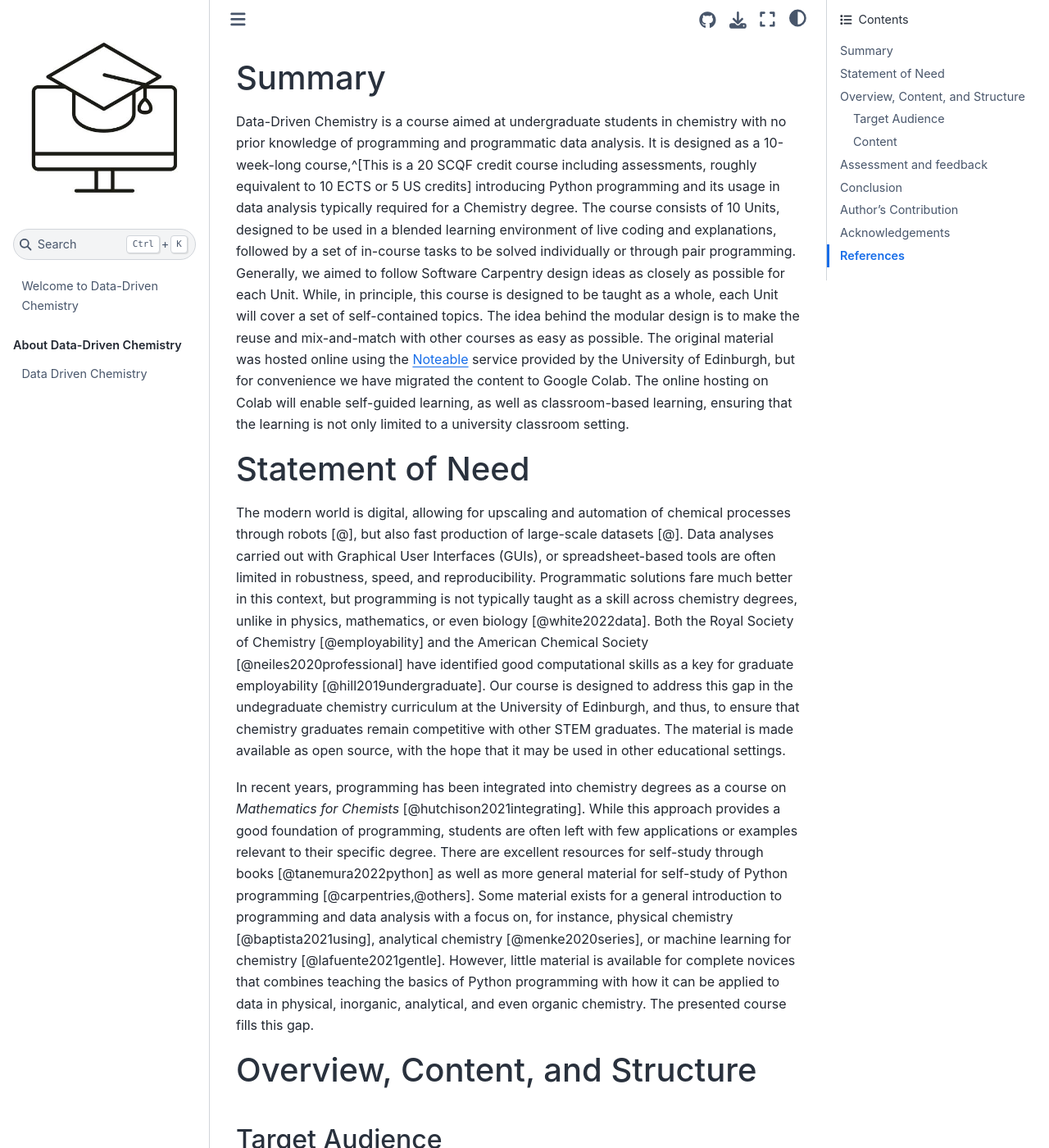
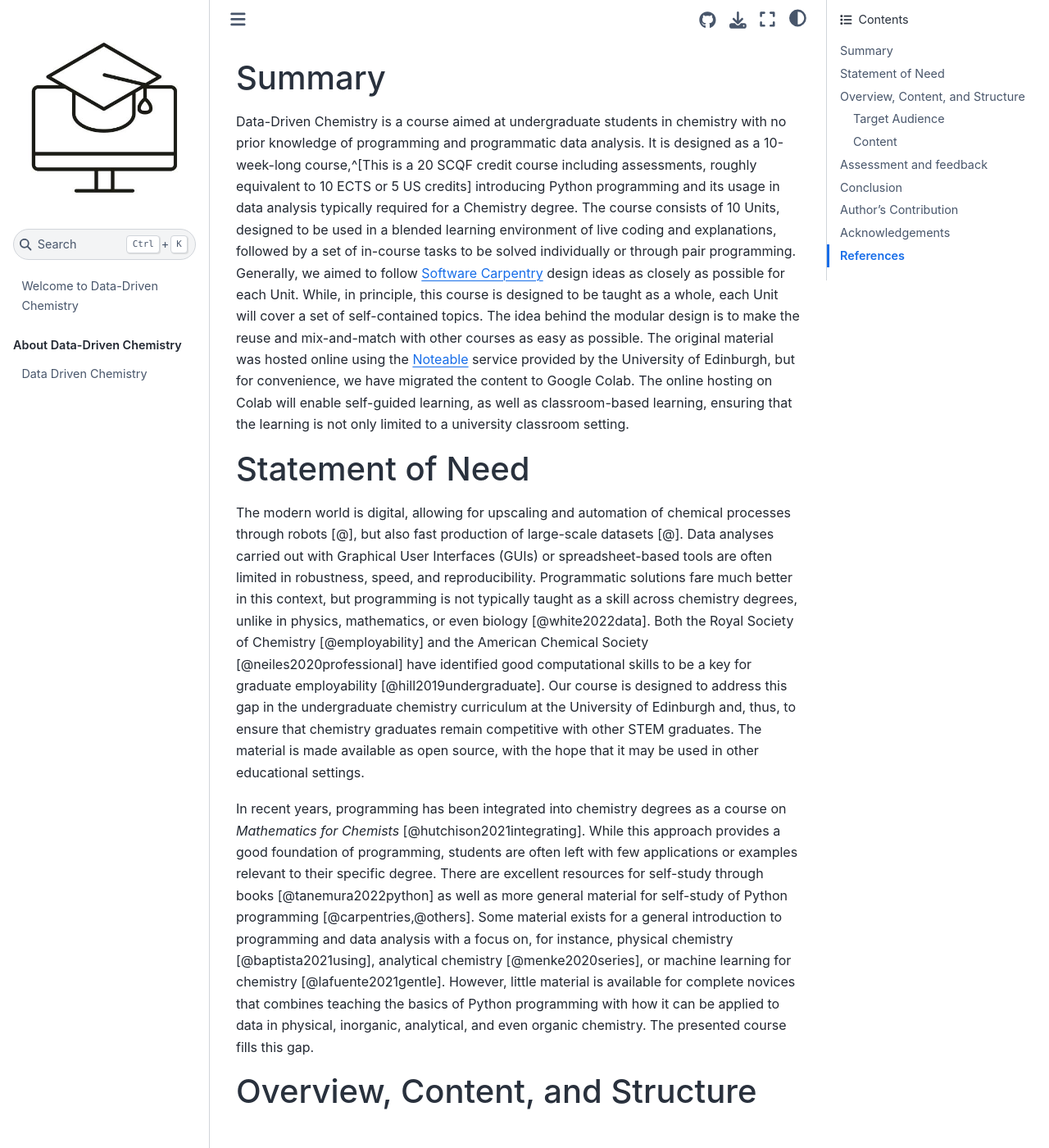
Before and after one commit to Edinburgh-Chemistry-Teaching/Data-driven-chemistry, a Jupyter Book: the page built from paper/paper.md, in a window 1280 px wide and 1400 px high. Shown: the whole window at 82% size. Built offline with Jupyter Book 1.0.4 settings and Sphinx 7.4.7 and the Sphinx Book theme 1.1.4, drawn with Linux system fonts in a browser that asks for light colours; pages that are not in the unit, such as notebooks, are missing from menus; some of the changed text lies outside the part shown.

Commit message:
spellcheck
basically spellcheck
happy with everything otherwise

See the Acknowledgements note - do you want to include demonstrators by first name?

```diff
--- a/paper/paper.md
+++ b/paper/paper.md
@@ -42,46 +42,50 @@
 ---
 
 # Summary
+
 Data-Driven Chemistry is a course aimed at undergraduate students in chemistry with no prior knowledge of programming and programmatic data analysis. It is designed as a 10-week-long course,^[This is a 20 SCQF credit course including assessments, roughly equivalent to 10 ECTS or 5 US credits] introducing Python programming and its usage in data analysis typically required for a Chemistry degree. The course consists of 10 Units, designed to be used in a blended learning environment of live coding and explanations, followed by a set of in-course tasks to be solved individually or through pair programming.
-Generally, we aimed to follow Software Carpentry design ideas as closely as possible for each Unit. While, in principle, this course is designed to be taught as a whole, each Unit will cover a set of self-contained topics. The idea behind the modular design is to make the reuse and mix-and-match with other courses as easy as possible.
-The original material was hosted online using the [Noteable](https://noteable.edina.ac.uk/) service provided by the University of Edinburgh, but for convenience we have migrated the content to Google Colab. The online hosting on Colab will enable self-guided learning, as well as classroom-based learning, ensuring that the learning is not only limited to a university classroom setting.
+Generally, we aimed to follow [Software Carpentry](https://software-carpentry.org) design ideas as closely as possible for each Unit. While, in principle, this course is designed to be taught as a whole, each Unit will cover a set of self-contained topics. The idea behind the modular design is to make the reuse and mix-and-match with other courses as easy as possible.
+The original material was hosted online using the [Noteable](https://noteable.edina.ac.uk/) service provided by the University of Edinburgh, but for convenience, we have migrated the content to Google Colab. The online hosting on Colab will enable self-guided learning, as well as classroom-based learning, ensuring that the learning is not only limited to a university classroom setting.
 
 # Statement of Need
-The modern world is digital, allowing for upscaling and automation of chemical processes through robots [@], but also fast production of large-scale datasets [@]. Data analyses carried out with Graphical User Interfaces (GUIs), or spreadsheet-based tools are often limited in robustness, speed, and reproducibility. Programmatic solutions fare much better in this context, but programming is not typically taught as a skill across chemistry degrees, unlike in physics, mathematics, or even biology [@white2022data]. Both the Royal Society of Chemistry [@employability] and the American Chemical Society [@neiles2020professional] have identified good computational skills as a key for graduate employability [@hill2019undergraduate]. Our course is designed to address this gap in the undegraduate chemistry curriculum at the University of Edinburgh, and thus, to ensure that chemistry graduates remain competitive with other STEM graduates. The material is made available as open source, with the hope that it may be used in other educational settings.
+
+The modern world is digital, allowing for upscaling and automation of chemical processes through robots [@], but also fast production of large-scale datasets [@]. Data analyses carried out with Graphical User Interfaces (GUIs) or spreadsheet-based tools are often limited in robustness, speed, and reproducibility. Programmatic solutions fare much better in this context, but programming is not typically taught as a skill across chemistry degrees, unlike in physics, mathematics, or even biology [@white2022data]. Both the Royal Society of Chemistry [@employability] and the American Chemical Society [@neiles2020professional] have identified good computational skills to be a key for graduate employability [@hill2019undergraduate]. Our course is designed to address this gap in the undergraduate chemistry curriculum at the University of Edinburgh and, thus, to ensure that chemistry graduates remain competitive with other STEM graduates. The material is made available as open source, with the hope that it may be used in other educational settings.
 
 In recent years, programming has been integrated into chemistry degrees as a course on _Mathematics for Chemists_ [@hutchison2021integrating]. While this approach provides a good foundation of programming, students are often left with few applications or examples relevant to their specific degree. There are excellent resources for self-study through books [@tanemura2022python] as well as more general material for self-study of Python programming [@carpentries,@others]. Some material exists for a general introduction to programming and data analysis with a focus on, for instance, physical chemistry [@baptista2021using], analytical chemistry [@menke2020series], or machine learning for chemistry [@lafuente2021gentle]. However, little material is available for complete novices that combines teaching the basics of Python programming with how it can be applied to data in physical, inorganic, analytical, and even organic chemistry. The presented course fills this gap.
 
 # Overview, Content, and Structure
 ## Target Audience
-The course is aimed at early year undergraduate students in Chemistry, either first or second year, with little or no programming background in Python or other languages. The cohort size is typically around 100 students. During the first lecture, the 2022/23 cohort was asked the question: "Do you know how to code?".
-Overwhelmingly (62%), students replied with "I have no prior coding experience", while an additional 30% replied "I only have some basic Python or coding experience". Only one respondent answered that they were confident in the use of Python.
 
-At the end of the course students should be proficient in using Python to:
+The course is aimed at early-year undergraduate students in Chemistry, either first or second year, with little or no programming background in Python or other languages. The cohort size is typically around 100 students. During the first lecture, the 2022/23 cohort was asked the question: "Do you know how to code?".
+Overwhelmingly (62%), students replied with "I have no prior coding experience", while an additional 30% replied - "I only have some basic Python or coding experience". Only one respondent answered that they were confident in the use of Python.
+
+By the end of the course, students should be proficient in using Python to:
 - Break a problem into logical steps, and use loops and decision operations to solve tasks;
 - Perform numerical operations such as vector algebra and calculate simple statistics on data sets;
 - Read and clean experimental data, visualise the data and draw appropriate conclusions from the data through simple statistical analysis;
-- Fit models to numerical data, and present results in a clear and well documented manner;
-- Write readable, well-documented short snippets of code for data analysis making use of functions, loops, and conditionals.
+- Fit models to numerical data and present results in a clear and well-documented manner;
+- Write readable, well-documented short snippets of code for data analysis making use of functions, loops and conditionals.
 
 ## Content
-The course is structured similarly to [@muller2022pcp]. Data-Driven Chemistry consists of 10 units, each designed as a 3-hour workshop session, either in-person or online. Additional tasks are provided for completion after the workshop sessions.
-A summary of each unit can be found in the Table 1 below:
+
+The course is structured similarly to [@muller2022pcp]. Data-Driven Chemistry consists of 10 Units, each designed as a 3-hour workshop session, either in-person or online. Additional tasks are provided for completion after the workshop sessions.
+A summary of each unit can be found in Table 1 below:
 
 | Unit | Content Summary                 | Materials |
 |------|---------------------------------|-----------|
 | 01    | An Introduction to algorithmic thinking and using Jupyter notebooks              |[Link to Notebook](https://github.com/Edinburgh-Chemistry-Teaching/DDC/blob/main/Unit_01/Unit_01_problem_solving_I.ipynb)|
 | 02    | Variables (`int`, `float`, `string`), lists, dictionaries and tuples in Python|[Link to Notebook](https://github.com/Edinburgh-Chemistry-Teaching/DDC/blob/main/Unit_02/Unit_02_variables_I.ipynb) |
 | 03    | Loops and conditional statements                                                  |[Link to Notebook](https://github.com/Edinburgh-Chemistry-Teaching/DDC/blob/main/Unit_03/Unit_03_loops_I.ipynb) |
-| 04    | Functions, Pandas, and basic Input/Output                                        |[Link to Notebook](https://github.com/Edinburgh-Chemistry-Teaching/DDC/blob/main/Unit_04/Unit_04_functions_I.ipynb) |
-| 05    | An introduction to plotting, units and statistics                      |[Link to Notebook](https://github.com/Edinburgh-Chemistry-Teaching/DDC/blob/main/Unit_05/Unit_05_plotting_I.ipynb) |
+| 04    | Functions and basic Input/Output                                        |[Link to Notebook](https://github.com/Edinburgh-Chemistry-Teaching/DDC/blob/main/Unit_04/Unit_04_functions_I.ipynb) |
+| 05    | An introduction, plotting, units and statistics                    |[Link to Notebook](https://github.com/Edinburgh-Chemistry-Teaching/DDC/blob/main/Unit_05/Unit_05_plotting_I.ipynb) |
 | 06    | Comparison of distributions, t-tests and molecular geometries             |[Link to Notebook](https://github.com/Edinburgh-Chemistry-Teaching/DDC/blob/main/Unit_06/Unit_06_statistics_I.ipynb) |
 | 07    | Correlations in data and model fitting                                  |[Link to Notebook](https://github.com/Edinburgh-Chemistry-Teaching/DDC/blob/main/Unit_07/Unit_07_fitting_I.ipynb) |
 | 08    | Applications I: finding peaks in mass spectra, fitting radioactive decay pathways and writing a chemistry quiz                                                        |[Link to Notebook](https://github.com/Edinburgh-Chemistry-Teaching/DDC/blob/main/Unit_08/Unit_08_Applications_I.ipynb) |
 | 09    | Applications II: UV-Vis and small angle X-ray scattering (SAXS) examples                                                         |[Link to Notebook](https://github.com/Edinburgh-Chemistry-Teaching/DDC/blob/main/Unit_09/Unit_09_applications_II_A.ipynb) |
 | 10   | Applications III: nuclear magnetic resonance (NMR) example                                                       |[Link to Notebook](https://github.com/Edinburgh-Chemistry-Teaching/DDC/blob/main/Unit_010/Unit_10_NMR_application_student.ipynb)|
-*Table 1: Summary of course material*
+*Table 1: Summary of course material.*
 
-The content is grouped into three main parts. `Unit_01` to `Unit_04` introduces concepts around algorithmic thinking and Python syntax, including variables, loops, functions, libraries, documentation, how to get help, and how to read files. This was largely adapted from [Plotting and Programming in Python](http://swcarpentry.github.io/python-novice-gapminder/). `Unit_05` to `Unit_07` introduce concepts from SciPy [@virtanen2020scipy], NumPy [@harris2020array], Matplotlib [@hunter2007matplotlib] and Pandas [@team2022pandasdev] to carry out basic statistical analysis and plotting of chemistry-related data. Our strategy here was to incorporate as many chemistry topics or techniques already familiar to students while teaching new Python content. For example, we assume that students have already studied mathematical concepts such as fitting data and comparing distributions, but now are presented with a dataset relevant to their degree. The domain specific twist aims to boost motivation in students to engage with these mathematical concepts. Therefore, `Unit_08` to `Unit_10` cover specific application examples from different areas of chemistry, and some of the applications directly tie into the students' lab experiments (*e.g.* UV-Vis spectroscopy and NMR data).
+The content is grouped into three main parts. `Unit_01` to `Unit_04` introduces concepts around algorithmic thinking and Python syntax, including variables, loops, functions, libraries, documentation, how to get help, and how to read files. These were largely adapted from [Plotting and Programming in Python](http://swcarpentry.github.io/python-novice-gapminder/). `Unit_05` to `Unit_07` introduce concepts from SciPy [@virtanen2020scipy], NumPy [@harris2020array], Matplotlib [@hunter2007matplotlib] and Pandas [@team2022pandasdev] to carry out basic statistical analysis and plotting of chemistry-related data. Our strategy was to incorporate as many chemistry topics or techniques already familiar to students while teaching new Python content. For example, we assume that students have already studied mathematical concepts such as fitting data and comparing distributions, but now are presented with a dataset relevant to their degree. The domain-specific twist aims to boost motivation in students to engage with these mathematical concepts. Therefore, `Unit_08` to `Unit_10` cover specific application examples from different areas of chemistry, and some of the applications directly tie into the students' lab experiments (*e.g.* UV-Vis spectroscopy and NMR data).
 To ensure sufficient support to students, at each 3-hour long workshop attended by around 100 learners, ten teaching assistants were available. Furthermore, 1-hour long Q&A sessions with the teaching assistants were organised on alternate weeks.
 
 
```
Also changed, not shown: other parts of paper/paper.md (+5 -4 lines).
